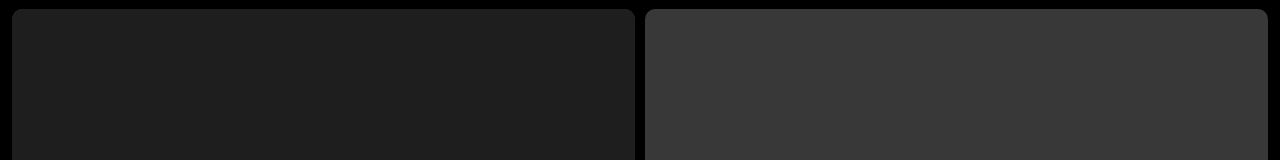
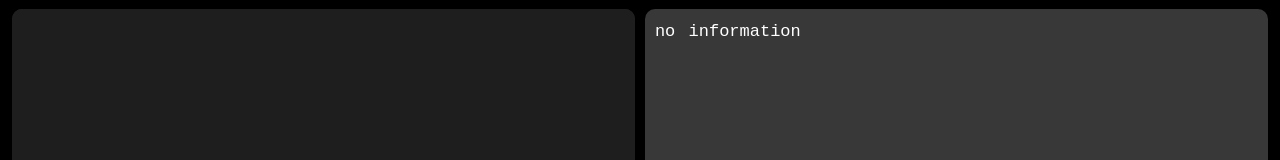
Before and after one commit to SouradeepSaha31/Code-Reviewer, a React (Vite) app in the folder Frontend/: page / in a window 1280 px wide. Shown: the top 160 px of the page. Built offline with nearby package versions, Linux system fonts and the light colour scheme.

Commit message:
some changes

```diff
--- a/Frontend/src/App.jsx
+++ b/Frontend/src/App.jsx
@@ -62,7 +62,7 @@ function App() {
           <Markdown
             rehypePlugins={rehypeHighlight}
           >
-            {loading ? "Finding the best answer for you...🧐🔎🌐" : review}
+            {loading ? "Finding the best answer for you...🧐🔎🌐" : review || "no information"}
 
           </Markdown>
         </div>
```
